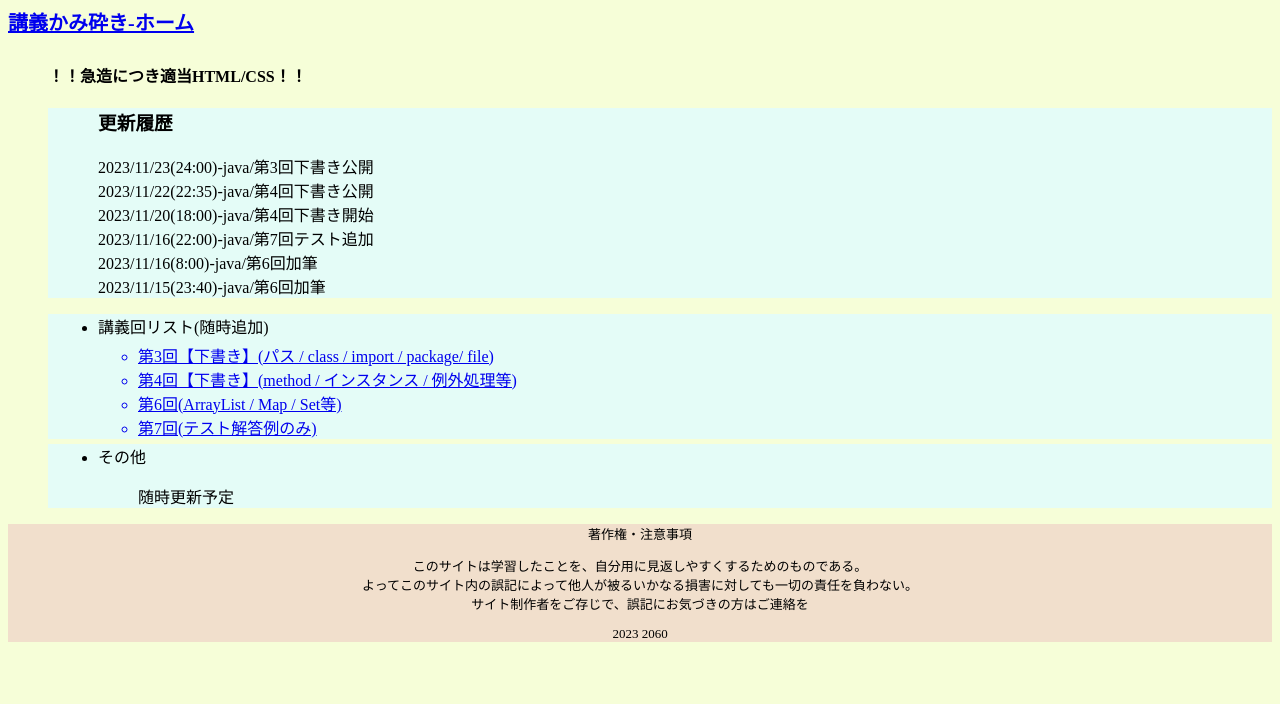
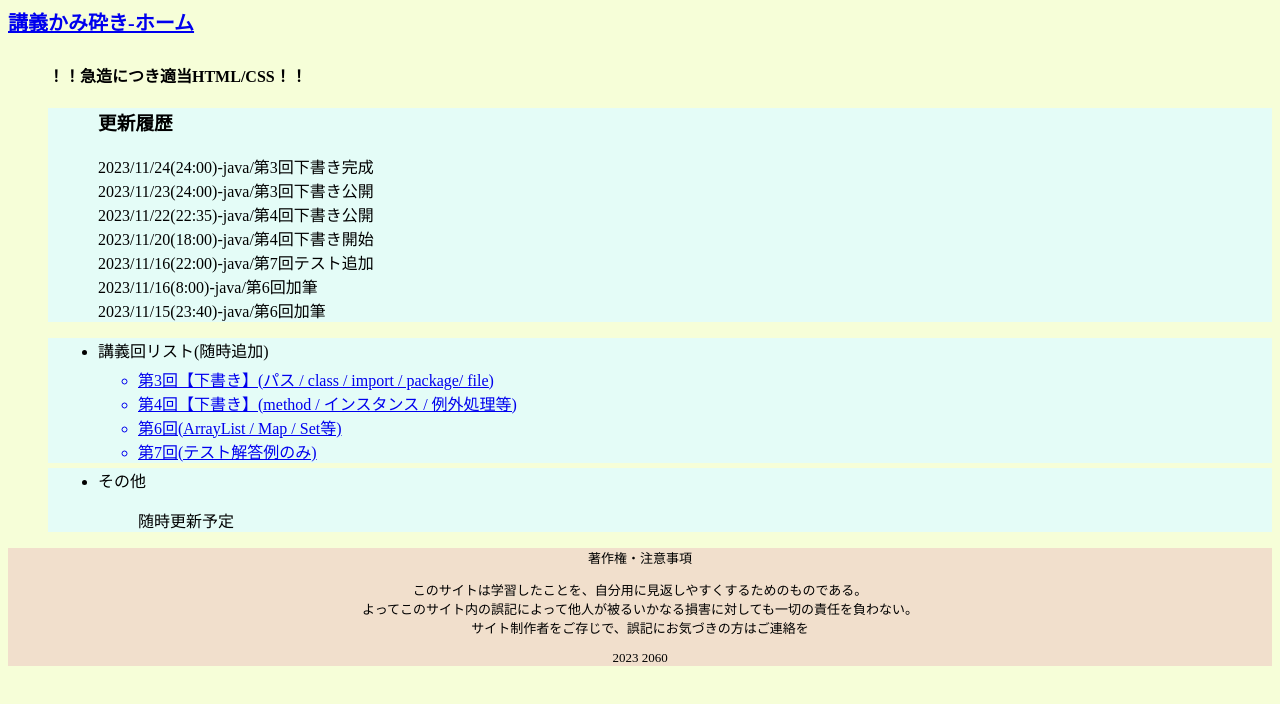
Before and after one commit to aska621/programming_java, a plain HTML site: page index.html in a window 1280 px wide. Shown: the part 94-798 px from the top of the page. Drawn offline with Linux system fonts and the light colour scheme.

Commit message:
Update index.html

```diff
--- a/index.html
+++ b/index.html
@@ -16,7 +16,8 @@
                 <div class= "content">
                     <div class="regist">
                         <h3 class="content-title">更新履歴</h3>
-                        <p class "log">2023/11/23(24:00)-java/第3回下書き公開
+                        <p class "log">2023/11/24(24:00)-java/第3回下書き完成
+                            <br>2023/11/23(24:00)-java/第3回下書き公開
                             <br>2023/11/22(22:35)-java/第4回下書き公開
                             <br>2023/11/20(18:00)-java/第4回下書き開始
                             <br>2023/11/16(22:00)-java/第7回テスト追加
```
